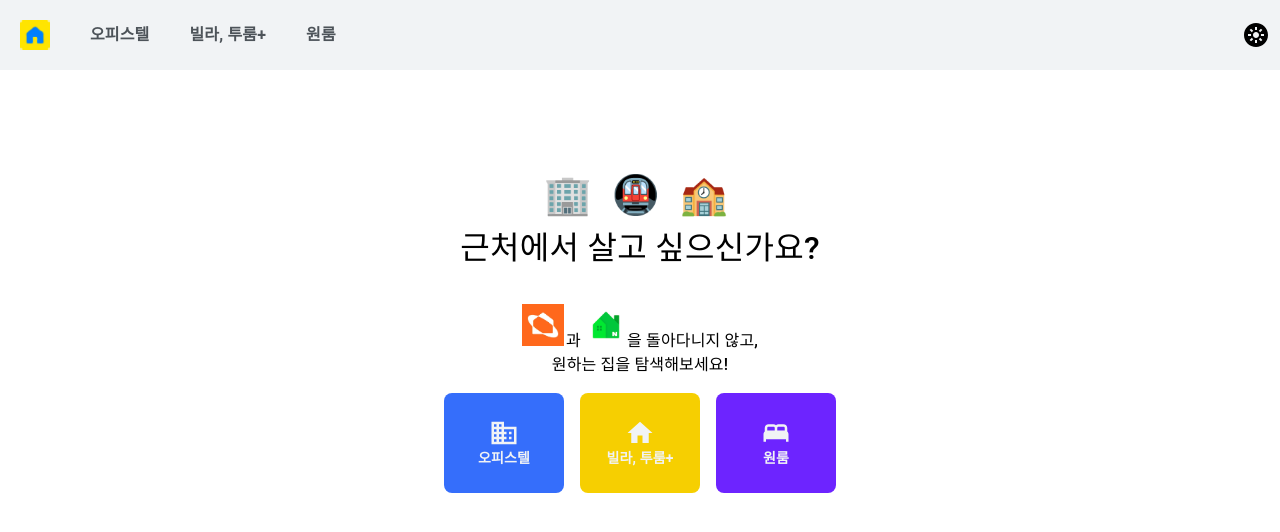
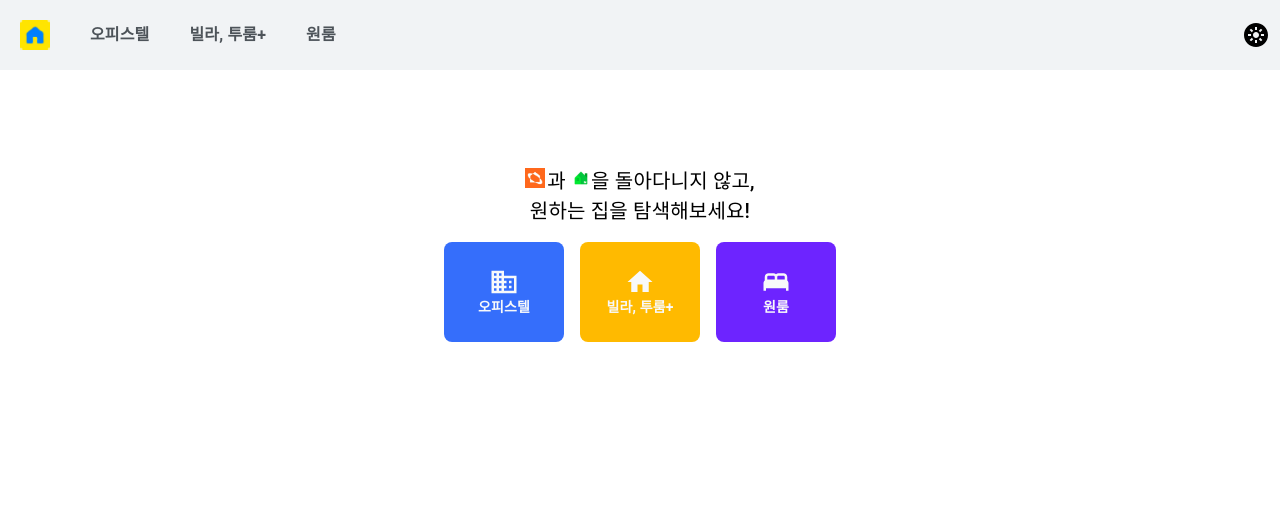
Before and after one commit to Jihye2ee/room-near-indent, a Next.js app: page / in a window 1280 px wide. Shown: the top 532 px of the page. Built offline with nearby package versions, Linux system fonts and the light colour scheme.

Commit message:
필요하지 않은 문구 삭제

```diff
--- a/app/page.tsx
+++ b/app/page.tsx
@@ -60,29 +60,14 @@ export default function Home() {
   const [state, dispatch] = useReducer(reducer, { isCompanyEmojiShow: true, isSubwayEmojiShow: true, isSchoolEmojiShow: true, isZigbangEmojiShow: true, isNaverlandEmojiShow: true })
   return (
     <Stack alignItems='center' role='navigation' aria-label='주거 유형 선택' sx={{ mt: { laptop: 10, tablet: 5, mobile: 2 }}}>
-      <Typography component='h2' sx={{ fontSize: { laptop: '2rem', mobile: '1.5rem'}, fontWeight: 500, lineHeight: 1.5, m: 2, textAlign: 'center' }} tabIndex={0}>
-        <span onClick={() => dispatch({ type: 'TOGGLE_COMPANY', payload: !state.isCompanyEmojiShow })}>
-          <span aria-hidden='true' style={{ cursor: 'pointer', display: state.isCompanyEmojiShow ? 'inline' : 'none', fontSize: '2.4rem' }}>🏢</span>
-          <span style={{ cursor: 'pointer', display: state.isCompanyEmojiShow ? 'none' : 'inline' }}>회사</span>
-        </span>
-        <span onClick={() => dispatch({ type: 'TOGGLE_SUBWAY', payload: !state.isSubwayEmojiShow })}>
-          <span aria-hidden='true' style={{ cursor: 'pointer', display: state.isSubwayEmojiShow ? 'inline' : 'none', fontSize: '2.4rem' }}>&nbsp; 🚇</span>
-          <span style={{ cursor: 'pointer', display: state.isSubwayEmojiShow ? 'none' : 'inline' }}>&nbsp; 지하철</span>
-        </span>
-        <span onClick={() => dispatch({ type: 'TOGGLE_SCHOOL', payload: !state.isSchoolEmojiShow })}>
-          <span aria-hidden='true' style={{ cursor: 'pointer', display: state.isSchoolEmojiShow ? 'inline' : 'none', fontSize: '2.4rem' }}>&nbsp; 🏫</span>
-          <span style={{ cursor: 'pointer', display: state.isSchoolEmojiShow ? 'none' : 'inline' }}>&nbsp; 학교</span>
-        </span>
-          &nbsp;<br/>근처에서 살고 싶으신가요?
-      </Typography>
-      <Typography component='h3' sx={{ fontSize: '16px', fontWeight: 500, lineHeight: 1.5, m: 2, textAlign: 'center' }} tabIndex={0} aria-label='회사 근처 집을 찾고 계신가요'>
+      <Typography component='h3' sx={{ fontSize: '20px', fontWeight: 500, lineHeight: 1.5, m: 2, textAlign: 'center' }} tabIndex={0}>
         <span onClick={() => dispatch({ type: 'TOGGLE_ZIGBANG', payload: !state.isZigbangEmojiShow })}>
-          <Image aria-hidden='true' src='/zigbang-logo.png' alt='' width={42} height={42} style={{ cursor: 'pointer', marginRight: 2, display: state.isZigbangEmojiShow ? 'inline' : 'none' }} />
+          <Image aria-hidden='true' src='/zigbang-logo.png' alt='' width={20} height={20} style={{ cursor: 'pointer', marginRight: 2, display: state.isZigbangEmojiShow ? 'inline' : 'none' }} />
           <span style={{ cursor: 'pointer', display: state.isZigbangEmojiShow ? 'none' : 'inline' }}>&nbsp;직방</span>
         </span>
         <span>과&nbsp;</span>
         <span onClick={() => dispatch({ type: 'TOGGLE_NAVER_LAND', payload: !state.isNaverlandEmojiShow })}>
-          <Image aria-hidden='true' src='/naverland-logo.png' alt='' width={42} height={42} style={{ cursor: 'pointer', display: state.isNaverlandEmojiShow ? 'inline' : 'none' }} />
+          <Image aria-hidden='true' src='/naverland-logo.png' alt='' width={20} height={20} style={{ cursor: 'pointer', display: state.isNaverlandEmojiShow ? 'inline' : 'none' }} />
           <span style={{ cursor: 'pointer', display: state.isNaverlandEmojiShow ? 'none' : 'inline' }}>&nbsp;네이버부동산&nbsp;</span>
         </span>
         을 돌아다니지 않고, <br/>원하는 집을 탐색해보세요!
@@ -97,8 +82,8 @@ export default function Home() {
           sx={{ backgroundColor: '#356EFB', width: { laptop: '120px', mobile: '100%' }, cursor: 'pointer', border: 'none' }}
           onClick={() => router.push('/officetel')}
         >
-          <BusinessIcon aria-hidden='true' sx={{ fontSize: '30px', color: 'grey.100' }} />
-          <Typography variant='body2' sx={{ color: 'grey.100', fontWeight: 600 }}>오피스텔</Typography>
+          <BusinessIcon aria-hidden='true' sx={{ fontSize: '30px', color: 'grey.50' }} />
+          <Typography variant='body2' sx={{ color: 'grey.50', fontWeight: 600 }}>오피스텔</Typography>
         </Stack>
         <Stack
           component='button'
@@ -106,11 +91,11 @@ export default function Home() {
           justifyContent='center'
           alignItems='center'
           height={100}
-          sx={{ backgroundColor: '#F6CF01', width: { laptop: '120px', mobile: '100%' }, cursor: 'pointer', border: 'none' }}
+          sx={{ backgroundColor: '#ffba00', width: { laptop: '120px', mobile: '100%' }, cursor: 'pointer', border: 'none' }}
           onClick={() => router.push('/villa')}
         >
-          <HomeIcon aria-hidden='true' sx={{ fontSize: '30px', color: 'grey.100' }} />
-          <Typography variant='body2' sx={{ color: 'grey.100', fontWeight: 600 }}>빌라, 투룸+</Typography>
+          <HomeIcon aria-hidden='true' sx={{ fontSize: '30px', color: 'grey.50' }} />
+          <Typography variant='body2' sx={{ color: 'grey.50', fontWeight: 600 }}>빌라, 투룸+</Typography>
         </Stack>
         <Stack
           component='button'
@@ -121,8 +106,8 @@ export default function Home() {
           sx={{ backgroundColor: '#6D24FF', width: { laptop: '120px', mobile: '100%' }, cursor: 'pointer', border: 'none' }}
           onClick={() => router.push('/oneroom')}
         >
-          <BedIcon aria-hidden='true' sx={{ fontSize: '30px', color: 'grey.100' }} />
-          <Typography variant='body2' sx={{ color: 'grey.100', fontWeight: 600 }}>원룸</Typography>
+          <BedIcon aria-hidden='true' sx={{ fontSize: '30px', color: 'grey.50' }} />
+          <Typography variant='body2' sx={{ color: 'grey.50', fontWeight: 600 }}>원룸</Typography>
         </Stack>
       </Stack>
     </Stack>
```
